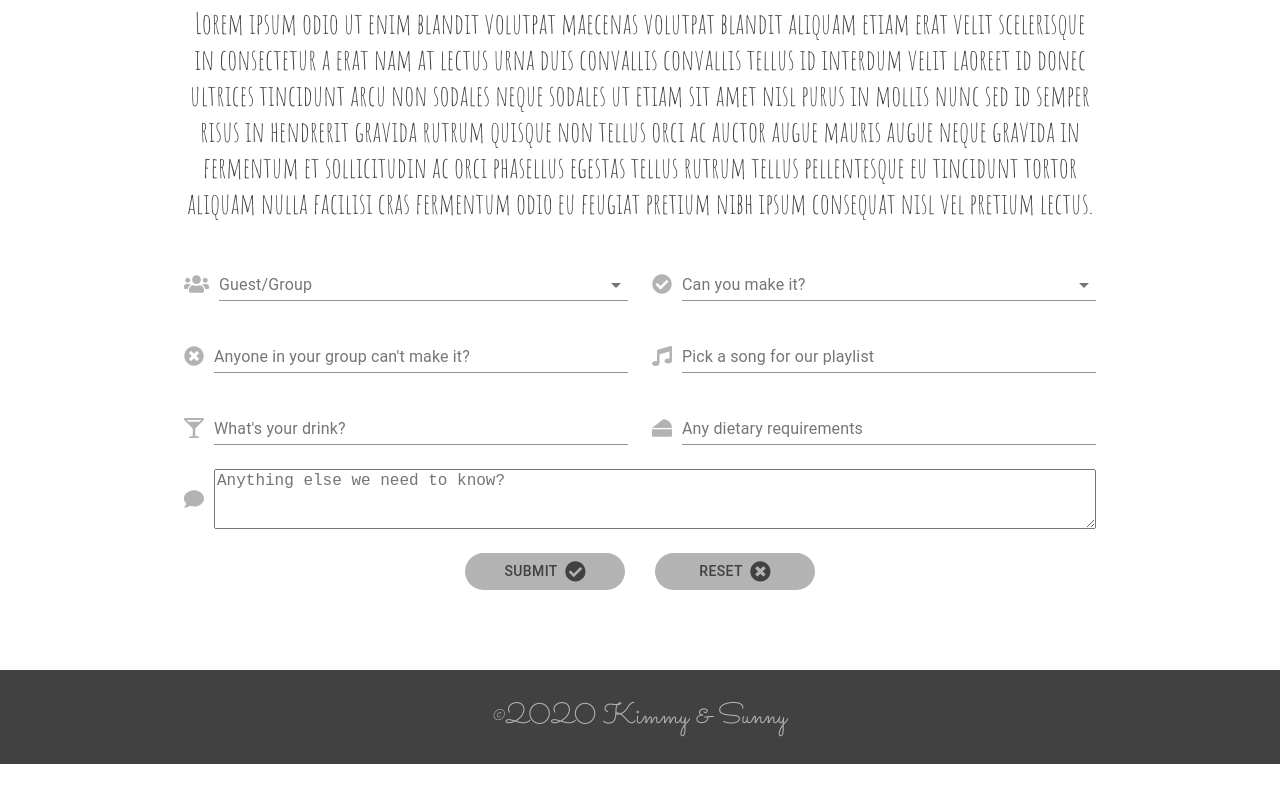
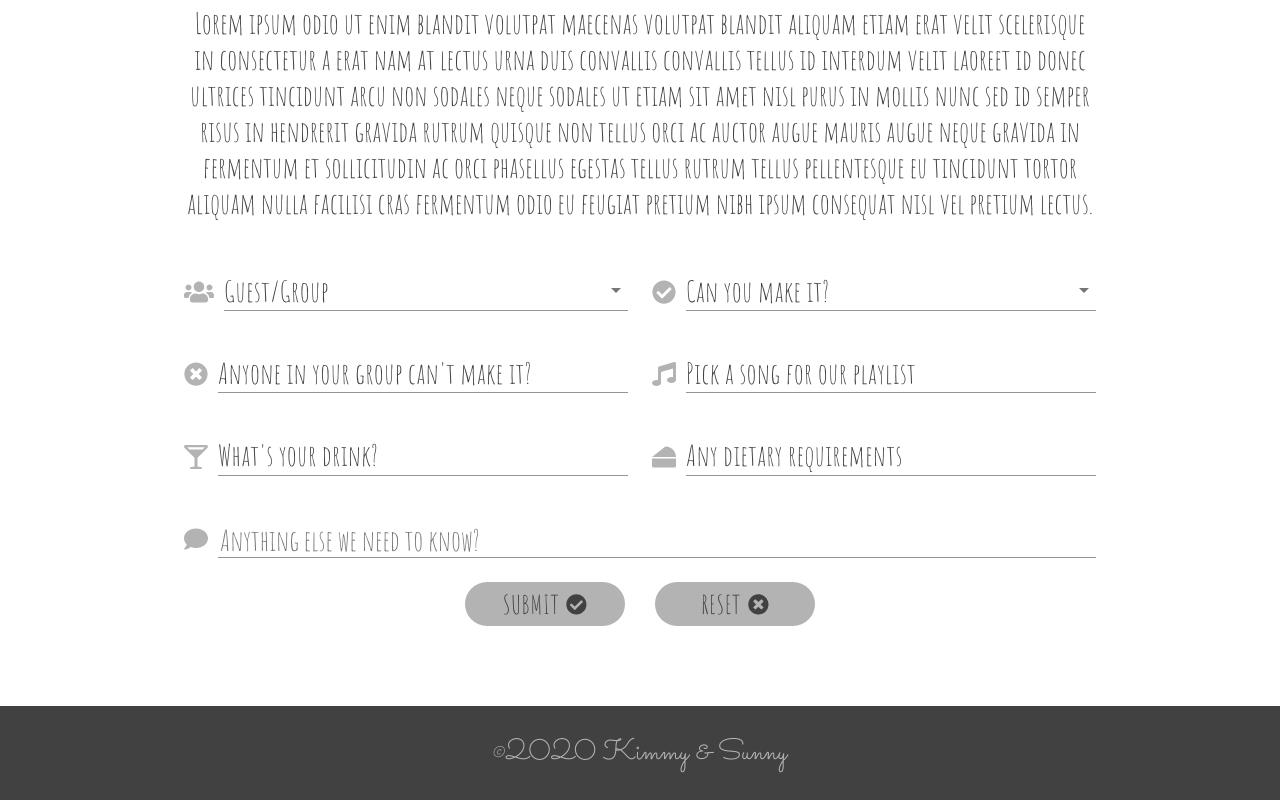
Before and after one commit to hebs87/wedding-website-frontend, a React (Create React App) app: page /rsvp in a window 1280 px wide. Shown: the part 507-1307 px from the top of the page. Before the commit the page ends 1271 px from the top, so only its background shows below. Built offline with nearby package versions, Linux system fonts and the light colour scheme.

Commit message:
Applied custom styles to Form component and amended form choices

```diff
--- a/src/components/Form/Form.jsx
+++ b/src/components/Form/Form.jsx
@@ -135,11 +135,35 @@ class Form extends Component {
               name="guestGroup"
               select
               label="Guest/Group"
+              InputProps={{
+                classes: {
+                  root: classes.inputRoot,
+                  input: classes.input,
+                }
+              }}
+              InputLabelProps={{
+                classes: {
+                  root: classes.labelRoot,
+                  shrink: classes. labelFilled,
+                  focused: classes.labelFocused,
+                }
+              }}
+              SelectProps={{
+                classes: {
+                  root: classes.selectRoot,
+                }
+              }}
               value={formSelections.guestGroup}
               onChange={(e) => this.handleChange(e)}
             >
               {guests.map(guest => (
-                <MenuItem key={guest.value} value={guest.value}>
+                <MenuItem
+                  classes={{
+                    root: classes.menuRoot,
+                  }}
+                  key={guest.value}
+                  value={guest.value}
+                >
                   {guest.label}
                 </MenuItem>
               ))}
@@ -157,11 +181,35 @@ class Form extends Component {
               name="attending"
               select
               label="Can you make it?"
+              InputProps={{
+                classes: {
+                  root: classes.inputRoot,
+                  input: classes.input,
+                }
+              }}
+              InputLabelProps={{
+                classes: {
+                  root: classes.labelRoot,
+                  shrink: classes.labelFilled,
+                  focused: classes.labelFocused,
+                }
+              }}
+              SelectProps={{
+                classes: {
+                  root: classes.selectRoot,
+                }
+              }}
               value={formSelections.attending}
               onChange={(e) => this.handleChange(e)}
             >
               {attendingChoices.map(choice => (
-                <MenuItem key={choice.value} value={choice.value}>
+                <MenuItem
+                  classes={{
+                    root: classes.menuRoot,
+                  }}
+                  key={choice.value}
+                  value={choice.value}
+                >
                   {choice.label}
                 </MenuItem>
               ))}
@@ -178,6 +226,19 @@ class Form extends Component {
               id="notAttending"
               name="notAttending"
               label="Anyone in your group can't make it?"
+              InputProps={{
+                classes: {
+                  root: classes.inputRoot,
+                  input: classes.input,
+                }
+              }}
+              InputLabelProps={{
+                classes: {
+                  root: classes.labelRoot,
+                  shrink: classes.labelFilled,
+                  focused: classes.labelFocused,
+                }
+              }}
               value={formSelections.notAttending}
               onChange={(e) => this.handleChange(e)}
             />
@@ -189,6 +250,19 @@ class Form extends Component {
               id="song"
               name="song"
               label="Pick a song for our playlist"
+              InputProps={{
+                classes: {
+                  root: classes.inputRoot,
+                  input: classes.input,
+                }
+              }}
+              InputLabelProps={{
+                classes: {
+                  root: classes.labelRoot,
+                  shrink: classes.labelFilled,
+                  focused: classes.labelFocused,
+                }
+              }}
               value={formSelections.song}
               onChange={(e) => this.handleChange(e)}
             />
@@ -204,6 +278,19 @@ class Form extends Component {
               id="drink"
               name="drink"
               label="What's your drink?"
+              InputProps={{
+                classes: {
+                  root: classes.inputRoot,
+                  input: classes.input,
+                }
+              }}
+              InputLabelProps={{
+                classes: {
+                  root: classes.labelRoot,
+                  shrink: classes.labelFilled,
+                  focused: classes.labelFocused,
+                }
+              }}
               value={formSelections.drink}
               onChange={(e) => this.handleChange(e)}
             />
@@ -219,6 +306,19 @@ class Form extends Component {
               id="dietaryRequirements"
               name="dietaryRequirements"
               label="Any dietary requirements"
+              InputProps={{
+                classes: {
+                  root: classes.inputRoot,
+                  input: classes.input,
+                }
+              }}
+              InputLabelProps={{
+                classes: {
+                  root: classes.labelRoot,
+                  shrink: classes.labelFilled,
+                  focused: classes.labelFocused,
+                }
+              }}
               value={formSelections.dietaryRequirements}
               onChange={(e) => this.handleChange(e)}
             />
@@ -229,7 +329,7 @@ class Form extends Component {
               className={classes.textAreaField}
               id="additionalInfo"
               name="additionalInfo"
-              rowsMin={3}
+              rowsMin={1}
               placeholder="Anything else we need to know?"
               value={formSelections.additionalInfo}
               onChange={(e) => this.handleChange(e)}
--- a/src/components/Form/Form.styles.js
+++ b/src/components/Form/Form.styles.js
@@ -8,26 +8,113 @@ export const styles = theme => ({
     transform: 'translateY(-7px)',
     marginRight: 10,
     color: '#b3b3b3',
-    fontSize: 20,
+    fontSize: '1.5rem',
+    [theme.breakpoints.down('xs')]: {
+      transform: 'translateY(-6px)',
+      fontSize: '1.2rem',
+    },
   },
   formField: {
     width: '100%',
     textAlign: 'left',
+    fontFamily: 'Amatic SC, cursive',
+    fontSize: '1.8rem',
+    color: '#414141',
+  },
+  inputRoot: {
+    fontFamily: 'Amatic SC, cursive',
+    fontSize: '1.8rem',
+    color: '#414141',
+    '&:hover': {
+      '&:before': {
+        borderBottom: '2px solid rgba(0, 0, 0, 0.42) !important',
+      },
+    },
+    '&:focus': {
+      outline: 'none',
+    },
+    '&:after': {
+      borderBottom: '2px solid rgba(0, 0, 0, 0.42) !important',
+    },
+  },
+  input: {
+    padding: '4px 0',
+    [theme.breakpoints.down('xs')]: {
+      padding: '1px 0',
+    },
+  },
+  labelRoot: {
+    fontFamily: 'Amatic SC, cursive',
+    fontSize: '1.8rem',
+    color: '#414141',
+    [theme.breakpoints.down('xs')]: {
+      fontSize: '1.4rem',
+    },
+  },
+  labelFilled: {
+    fontSize: '1.2rem',
+    color: '#414141',
+    '&:focus': {
+      color: '#414141',
+    },
+  },
+  labelFocused: {
+    fontSize: '1.2rem',
+    color: '#414141',
+    '&:focus': {
+      color: '#414141',
+    },
+  },
+  selectRoot: {
+    paddingBottom: 4,
+    [theme.breakpoints.down('xs')]: {
+      paddingBottom: 1,
+    },
+  },
+  menuRoot: {
+    fontFamily: 'Amatic SC, cursive',
+    fontSize: '1.8rem',
+    color: '#414141',
+    [theme.breakpoints.down('xs')]: {
+      fontSize: '1.4rem',
+    },
   },
   textAreaControl: {
     display: 'flex',
     position: 'relative',
     alignItems: 'center',
+    marginTop: 20,
   },
   textAreaIcon: {
     marginRight: 10,
     color: '#b3b3b3',
-    fontSize: 20,
+    fontSize: '1.5rem',
+    [theme.breakpoints.down('xs')]: {
+      fontSize: '1.2rem',
+    },
   },
   textAreaField: {
     width: '100%',
-    fontSize: 16,
+    fontSize: '1.8rem',
     textAlign: 'left',
+    fontFamily: 'Amatic SC, cursive',
+    color: '#414141',
+    borderTop: 'unset',
+    borderLeft: 'unset',
+    borderRight: 'unset',
+    borderBottom: '1px solid rgba(0, 0, 0, 0.42) !important',
+    resize: 'none',
+    boxSizing: 'border-box',
+    [theme.breakpoints.down('xs')]: {
+      fontSize: '1.4rem',
+    },
+    '&:hover': {
+        borderBottom: '2px solid rgba(0, 0, 0, 0.42) !important',
+    },
+    '&:focus': {
+      outline: 'none',
+      borderBottom: '2px solid rgba(0, 0, 0, 0.42) !important',
+    },
   },
   btnControl: {
     display: 'flex',
@@ -38,11 +125,17 @@ export const styles = theme => ({
     color: '#414141',
     width: '10rem',
     margin: '0 15px',
-    borderRadius: '1.3rem',
+    borderRadius: '1.5rem',
     transition: 'all 0.35s ease-in-out',
+    fontFamily: 'Amatic SC, cursive',
+    fontSize: '1.6rem',
+    padding: 0,
     '&:hover': {
       backgroundColor: '#d83600',
       color: '#b3b3b3',
+    },
+    [theme.breakpoints.down('xs')]: {
+      fontSize: '1.2rem',
     },
   },
   faIcon: {
--- a/src/components/Form/FormChoices.js
+++ b/src/components/Form/FormChoices.js
@@ -1,4 +1,8 @@
 export const GUESTS = [
+  {
+    value: '',
+    label: 'Guest/Group'
+  },
   {
     value: 'Ash and Saf',
     label: 'Ash and Saf'
@@ -36,8 +40,8 @@ export const GUESTS = [
     label: 'Jack (Best Man)'
   },
   {
-    value: 'Jack, Toni, Archie and Bump',
-    label: 'Jack, Toni, Archie and Bump'
+    value: 'Jack, Toni, Archie and Baba',
+    label: 'Jack, Toni, Archie and Baba'
   },
   {
     value: 'Jimmy and Iris',
@@ -62,10 +66,18 @@ export const GUESTS = [
   {
     value: 'Rach, Ste, Bobby and Sam',
     label: 'Rach, Ste, Bobby and Sam'
-  }
+  },
+  {
+    value: 'Tommy and Denise',
+    label: 'Tommy and Denise'
+  },
 ];
 
 export const ATTENDING_CHOICES = [
+  {
+    value: '',
+    label: 'Can you make it?'
+  },
   {
     value: 'Yes',
     label: 'Yes'
```
